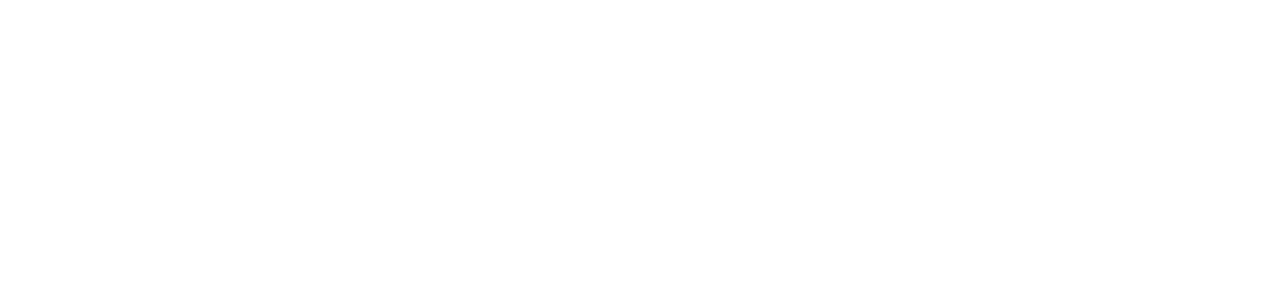
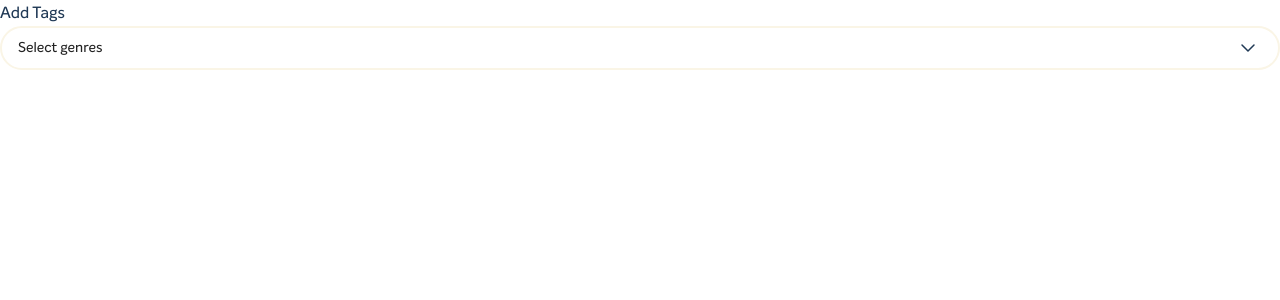
Before and after one commit to Daniele-Formisano/QuillHive---Team-Project, a React (Vite) app: page /NewStory_1 in a window 1280 px wide. Before the commit this address had no page. Shown: the top 300 px of the page. Built offline with nearby package versions, Linux system fonts and the light colour scheme; data requests are answered from the project's data file.

Commit message:
feat: working on the tag selection

```diff
--- a/src/App.jsx
+++ b/src/App.jsx
@@ -7,6 +7,7 @@
 import { useDispatch, useSelector } from "react-redux";
 import { useEffect } from "react";
 import { setGenres, setLanguages } from "./features/global/globalSlice";
+import SelectGenres from "./components/SelectGenres";
 
 export default function App() {
   const {
@@ -51,7 +52,7 @@
 
   return (
     <Routes>
-      <Route path="/" />
+      <Route path="/NewStory_1" element={<SelectGenres genres={genres} />} />
     </Routes>
   );
 }
--- a/src/components/NewStory_1.jsx
+++ b/src/components/NewStory_1.jsx
@@ -1,15 +1,17 @@
 import BackButton from "./BackButton";
+import SelectGenres from "./SelectGenres";
 
 export default function NewStory_1() {
   return (
-    <div>
+    // IL SUBMIT MANDA I NUOVI DATI AL DB
+    <form onSubmit={() => {}}>
       <BackButton pageUrl="" />; {/* DEVI COLLEGARE IL PATH */}
       {/* LoadImage */}
       {/* InputField */}
       {/* InputField */}
-      {/* SelectGenres */}
+      <SelectGenres />
       {/* BackButton */}
       {/* StartWritingButton */}
-    </div>
+    </form>
   );
 }
--- /dev/null
+++ b/src/components/SelectGenres.jsx
@@ -0,0 +1,117 @@
+import { useState } from "react";
+
+export default function SelectGenres({ genres }) {
+  const svgUp = (
+    <svg
+      width="24"
+      height="24"
+      viewBox="0 0 24 24"
+      fill="none"
+      xmlns="http://www.w3.org/2000/svg"
+    >
+      <path
+        d="M6 15L12 9L18 15"
+        stroke="#203955"
+        strokeWidth="1.5"
+        strokeLinecap="round"
+        strokeLinejoin="round"
+      />
+    </svg>
+  );
+  const svgDown = (
+    <svg
+      width="24"
+      height="24"
+      viewBox="0 0 24 24"
+      fill="none"
+      xmlns="http://www.w3.org/2000/svg"
+    >
+      <path
+        d="M18 9L12 15L6 9"
+        stroke="#203955"
+        strokeWidth="1.5"
+        strokeLinecap="round"
+        strokeLinejoin="round"
+      />
+    </svg>
+  );
+
+  // Stato per il dropdown
+  const [isOpen, setIsOpen] = useState(false);
+  // Stato per la selezione dei generi
+  const [selectedGenres, setSelectedGenres] = useState([]);
+
+  // Funzione per gestire la selezione e deselezione dei generi
+  const toggleGenre = (genre) => {
+    setSelectedGenres((prevSelected) => {
+      // Se il genere è già selezionato, lo rimuoviamo, altrimenti lo aggiungiamo
+      if (prevSelected.includes(genre)) {
+        return prevSelected.filter((g) => g !== genre); // Rimuove il genere dalla selezione
+      } else {
+        return [...prevSelected, genre]; // Aggiunge il genere alla selezione
+      }
+    });
+  };
+
+  const selectStyle = {
+    WebkitAppearance: "none", // NASCONDO LA FRECCIA
+    MozAppearance: "none",
+    appearance: "none",
+    paddingRight: "18px", // Lascia spazio per la freccia personalizzata
+    fontFamily: "'Intelo', sans-serif",
+    fontSize: "14px",
+    color: "#232323",
+  };
+
+  return (
+    <div>
+      <label
+        htmlFor="genres"
+        className="font-medium font-script text-secondary-brand mb-4"
+      >
+        Add Tags
+      </label>
+
+      {/* Area di selezione che attiva l'apertura del dropdown */}
+      <div
+        onClick={() => setIsOpen(!isOpen)}
+        style={selectStyle}
+        className="w-full px-4 py-2 text-sm border-2 border-stroke-brand rounded-[50px] bg-white cursor-pointer flex justify-between items-center"
+      >
+        <span>
+          {selectedGenres.length === 0
+            ? "Select genres"
+            : selectedGenres.join(", ")}
+        </span>
+        <div className="flex items-center">
+          {!isOpen && svgDown}
+          {isOpen && svgUp}
+        </div>
+      </div>
+
+      {/* Dropdown menu personalizzato */}
+      {isOpen && (
+        <div
+          className="absolute w-full mt-2 border-2 border-stroke-brand rounded-[10px] shadow-lg z-10 custom-scrollbar"
+          style={{
+            background:
+              "linear-gradient(to right, rgba(255, 255, 255, 0.8), rgba(255, 255, 255, 1) 10%, rgba(255, 255, 255, 0.8))",
+            boxShadow: "0 4px 8px rgba(0, 0, 0, 0.1)",
+          }}
+        >
+          <ul className="max-h-60 overflow-y-auto">
+            {genres.map((genre) => (
+              <li
+                key={genre.id}
+                className="px-4 py-2 text-sm cursor-pointer font-medium font-script text-secondary-brand hover:bg-gray-100"
+                onClick={() => toggleGenre(genre.name)} // Cliccando sull'elemento si seleziona/deseleziona
+              >
+                {genre.name}
+              </li>
+            ))}
+          </ul>
+        </div>
+      )}
+    </div>
+  );
+}
```
